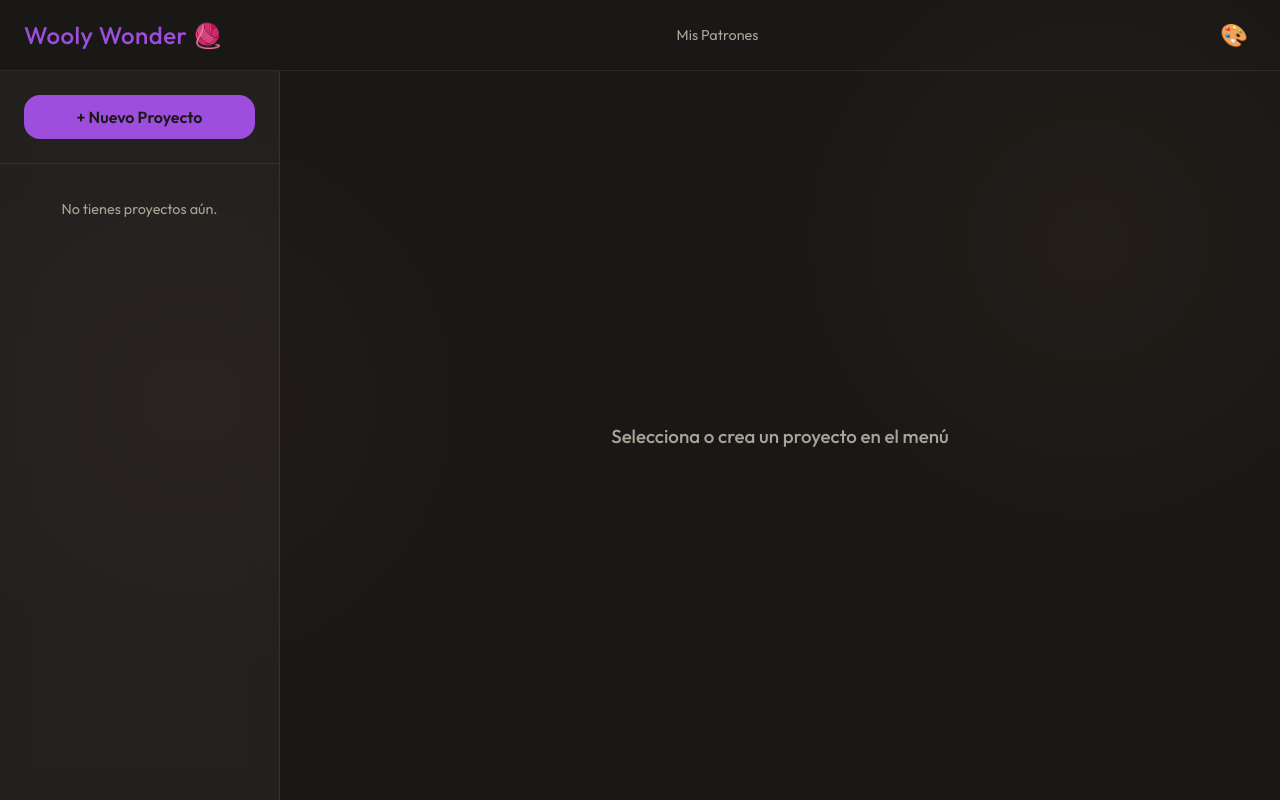
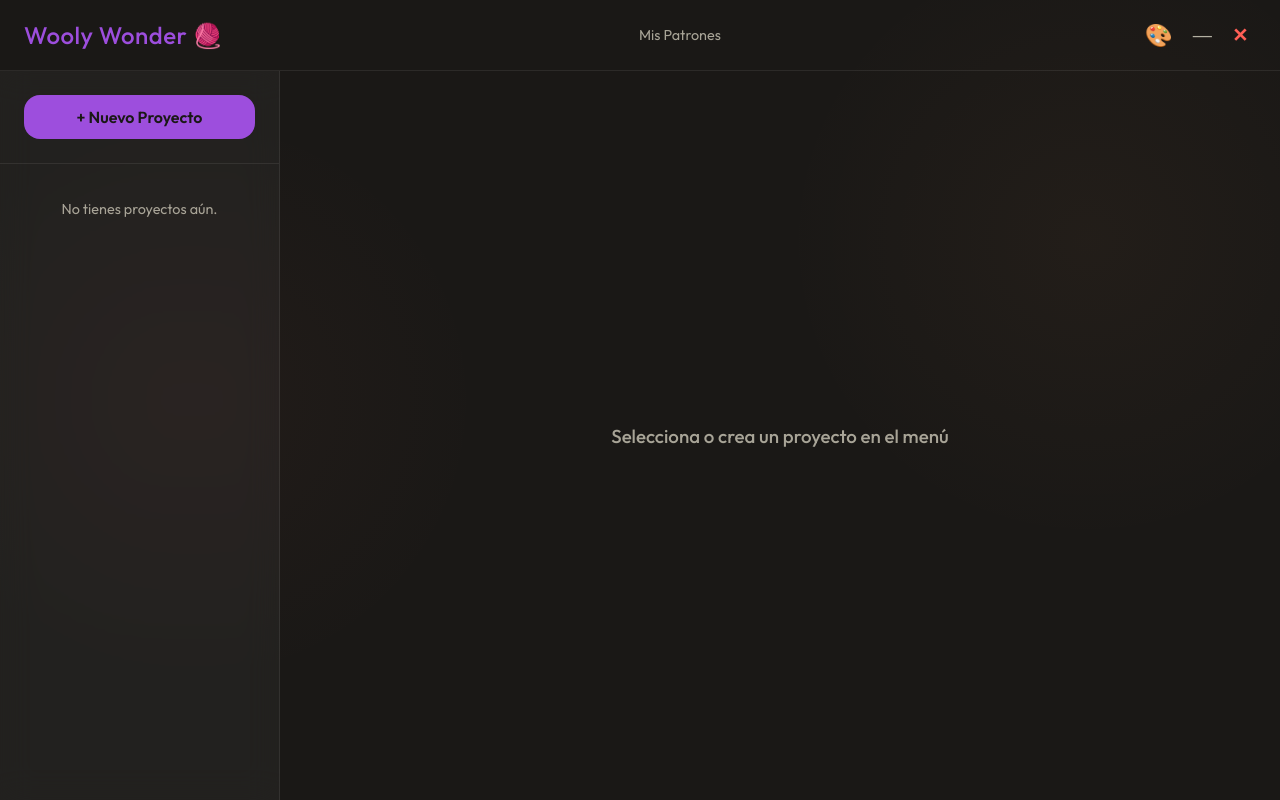
Before and after one commit to prezdev88/wooly-wonder, a React (Vite) app: page / in a window 1280 px wide. Built offline with nearby package versions, Linux system fonts and the light colour scheme.

Commit message:
feat: add window control functionality with close and minimize options, and enhance scrollbar styles for a better user experience

```diff
--- a/electron/preload.cjs
+++ b/electron/preload.cjs
@@ -7,4 +7,6 @@ contextBridge.exposeInMainWorld('electronAPI', {
   saveImage: (data) => ipcRenderer.invoke('save-image', data),
   showOpenDialog: (options) => ipcRenderer.invoke('show-open-dialog', options),
   savePdf: (data) => ipcRenderer.invoke('save-pdf', data),
+  closeApp: () => ipcRenderer.send('close-app'),
+  minimizeApp: () => ipcRenderer.send('minimize-app'),
 });
--- a/src/App.tsx
+++ b/src/App.tsx
@@ -269,13 +269,27 @@ function App() {
           <div style={{ color: 'var(--text-muted)', fontSize: '0.9rem', WebkitAppRegion: 'no-drag', flex: 1, textAlign: 'center' } as any}>
             {activeProject ? activeProject.name : 'Mis Patrones'}
           </div>
-        <div style={{ WebkitAppRegion: 'no-drag', position: 'relative' } as any}>
+        <div style={{ WebkitAppRegion: 'no-drag', position: 'relative', display: 'flex', alignItems: 'center', gap: '4px' } as any}>
           <button
             onClick={() => setShowSettings(!showSettings)}
             style={{ background: 'transparent', border: 'none', color: 'var(--text-main)', cursor: 'pointer', fontSize: '1.4rem', padding: '0 8px' }}
             title="Preferencias"
           >
             🎨
+          </button>
+          <button
+            onClick={() => window.electronAPI.minimizeApp()}
+            style={{ background: 'transparent', border: 'none', color: 'var(--text-main)', cursor: 'pointer', fontSize: '1.2rem', padding: '0 8px', opacity: 0.7 }}
+            title="Minimizar"
+          >
+            —
+          </button>
+          <button
+            onClick={() => window.electronAPI.closeApp()}
+            style={{ background: 'transparent', border: 'none', color: '#ff5f56', cursor: 'pointer', fontSize: '1.2rem', padding: '0 8px', fontWeight: 'bold' }}
+            title="Cerrar"
+          >
+            ✕
           </button>
 
           {showSettings && (
--- a/src/index.css
+++ b/src/index.css
@@ -361,3 +361,29 @@ canvas {
 .fade-in {
   animation: fadeIn 0.5s ease forwards;
 }
+
+/* Custom Webkit Scrollbars for an elegant dark theme */
+::-webkit-scrollbar {
+  width: 10px;
+  height: 10px;
+}
+
+::-webkit-scrollbar-track {
+  background: transparent;
+}
+
+::-webkit-scrollbar-thumb {
+  background: rgba(255, 255, 255, 0.1);
+  border-radius: 10px;
+  border: 2px solid var(--bg-dark); /* Creates a padded effect */
+}
+
+::-webkit-scrollbar-thumb:hover {
+  background: rgba(255, 255, 255, 0.2);
+}
+
+/* For Firefox */
+* {
+  scrollbar-width: thin;
+  scrollbar-color: rgba(255, 255, 255, 0.15) transparent;
+}
--- a/src/types.ts
+++ b/src/types.ts
@@ -32,6 +32,8 @@ declare global {
       saveImage: (data: { base64Data: string; filename: string }) => Promise<string>;
       showOpenDialog: (options: any) => Promise<any>;
       savePdf: (data: { base64Data: string; filename: string }) => Promise<boolean>;
+      closeApp: () => void;
+      minimizeApp: () => void;
     };
   }
 }
```
Also changed, not shown: electron/main.cjs (+9 -4 lines).
